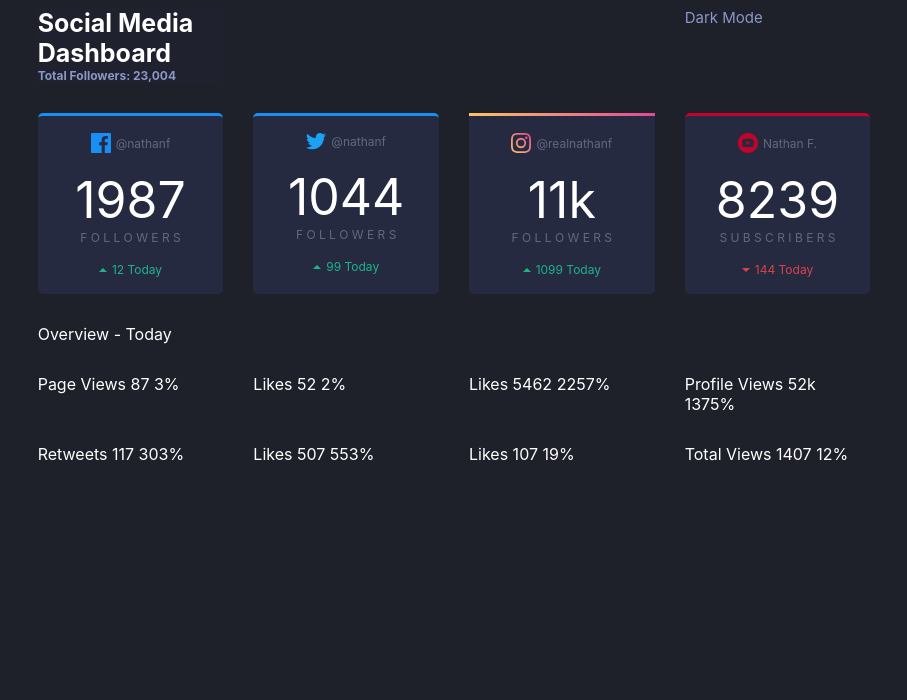
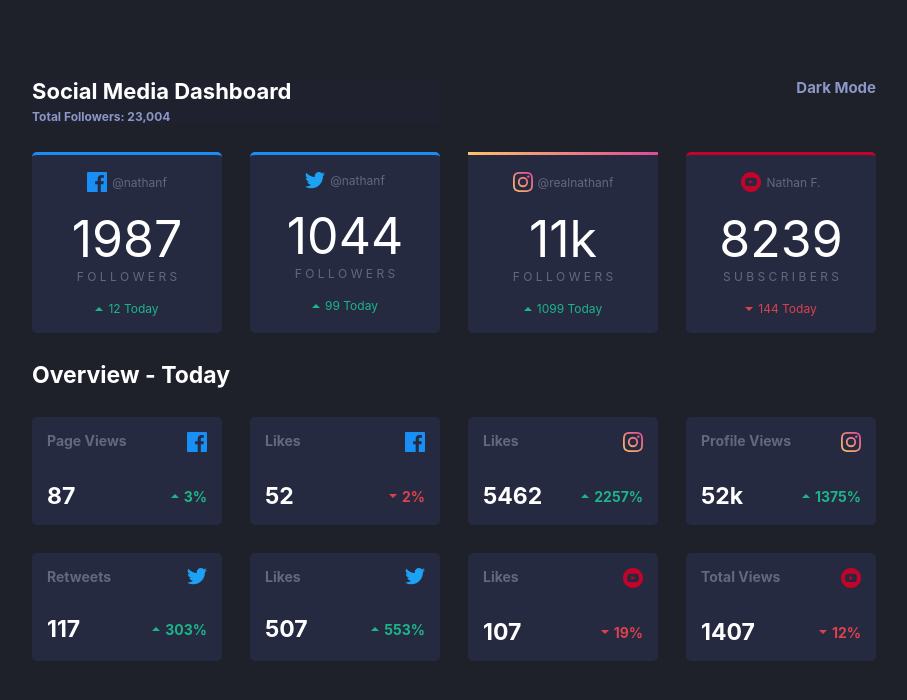
Before and after one commit to nadinexann/social-media-dashboard, a plain HTML site: page index2.html in a window 1280 px wide. Shown: the whole page, without its empty margins (186-1093 px from the left). Drawn offline with Linux system fonts and the light colour scheme.

Commit message:
finish the layout
Signed-off-by: Villaluz Nadine-Ann <Nadine-Ann.Villaluz@kontron.com>

```diff
--- a/index2.html
+++ b/index2.html
@@ -2,13 +2,17 @@
 <html lang="en">
 <head>
   <meta charset="UTF-8">
-  <meta name="viewport" content="width=device-width, initial-scale=1.0"> <!-- displays site properly based on user's device -->
+  <meta name="viewport" content="width=device-width, initial-scale=1.0">
+  <style>
 
+
+  </style>
   <link rel="icon" type="image/png" sizes="32x32" href="./images/favicon-32x32.png">
 
   <link rel="stylesheet" href="styles2.css">
 </head>
 <body>
+
 <div class="grid-container">
 <div class="title">
   Social Media Dashboard
@@ -96,43 +100,95 @@
   </div>
   <div>
   </div>
-  <div class="fifth">Page Views
-    87
-    3%
+  <div class="fifth">
+    <div class="firstRow">
+      <div>Page Views</div>
+      <img src="/social-media-dashboard/images/icon-facebook.svg"></div>
+    <div class="secondRow"> <div class="smallNumber">
+      87 </div>
+      <div class="updatePer">
+        <img src="/social-media-dashboard/images/icon-up.svg">
+        <div class="percentageUp">3%</div></div>
+      </div>
   </div>
-  <div class="sixth">Likes
-    52
-    2%
+  <div class="sixth">
+    <div class="firstRow">
+      <div>Likes</div>
+      <img src="/social-media-dashboard/images/icon-facebook.svg"></div>
+    <div class="secondRow"> <div class="smallNumber">
+      52 </div>
+      <div class="updatePer">
+        <img src="/social-media-dashboard/images/icon-down.svg">
+        <div class="percentageDown">2%</div></div>
+    </div>
   </div>
-  <div class="seventh">Likes
-    5462
-    2257%
+  <div class="seventh">
+    <div class="firstRow">
+      <div>Likes</div>
+      <img src="/social-media-dashboard/images/icon-instagram.svg"></div>
+    <div class="secondRow"> <div class="smallNumber">
+      5462 </div>
+      <div class="updatePer">
+        <img src="/social-media-dashboard/images/icon-up.svg">
+        <div class="percentageUp">2257%</div></div>
+    </div>
   </div>
   <div class="eighth">
-    Profile Views
-    52k
-    1375%
+    <div class="firstRow">
+      <div>Profile Views</div>
+      <img src="/social-media-dashboard/images/icon-instagram.svg"></div>
+    <div class="secondRow"> <div class="smallNumber">
+      52k </div>
+      <div class="updatePer">
+        <img src="/social-media-dashboard/images/icon-up.svg">
+        <div class="percentageUp">1375%</div></div>
+    </div>
   </div>
   <div class="nineth">
-    Retweets
-    117
-    303%
+    <div class="firstRow">
+      <div>Retweets</div>
+      <img src="/social-media-dashboard/images/icon-twitter.svg"></div>
+    <div class="secondRow"> <div class="smallNumber">
+      117 </div>
+      <div class="updatePer">
+        <img src="/social-media-dashboard/images/icon-up.svg">
+        <div class="percentageUp">303%</div></div>
+    </div>
   </div>
   <div class="tenth">
-    Likes
-    507
-    553%
+    <div class="firstRow">
+      <div>Likes</div>
+      <img src="/social-media-dashboard/images/icon-twitter.svg"></div>
+    <div class="secondRow"> <div class="smallNumber">
+      507 </div>
+      <div class="updatePer">
+        <img src="/social-media-dashboard/images/icon-up.svg">
+        <div class="percentageUp">553%</div></div>
+    </div>
   </div>
   <div class="eleventh">
-    Likes
-    107
-    19%
+    <div class="firstRow">
+      <div>Likes</div>
+      <img src="/social-media-dashboard/images/icon-youtube.svg"></div>
+    <div class="secondRow"> <div class="smallNumber">
+      107 </div>
+      <div class="updatePer">
+        <img src="/social-media-dashboard/images/icon-down.svg">
+        <div class="percentageDown">19%</div></div>
+    </div>
   </div>
   <div class="twelfth">
-    Total Views
-    1407
-    12%
+    <div class="firstRow">
+      <div>Total Views</div>
+      <img src="/social-media-dashboard/images/icon-youtube.svg"></div>
+    <div class="secondRow"> <div class="smallNumber">
+      1407 </div>
+      <div class="updatePer">
+        <img src="/social-media-dashboard/images/icon-down.svg">
+        <div class="percentageDown">12%</div></div>
+    </div>
   </div>
+
 </div>
 
 
--- a/styles2.css
+++ b/styles2.css
@@ -1,23 +1,29 @@
 .grid-container {
     display: grid;
+    max-width: 1440px;
+    margin: 0 auto;
     grid-template-columns: repeat(6, 1fr);
     grid-template-rows:minmax(50px, auto);
     color:white;
     font-family: "Inter", sans-serif;
-    gap: 30px;
+    gap: 28px;
 }
 body {
     background-color:  hsl(230, 17%, 14%);
+    margin: 0;
 }
 .title {
     display: flex;
-    grid-column:2/3;
-    grid-row:0/1;
+    grid-column:2/4;
+    grid-row:2;
     background-color:hsl(232, 19%, 15%);
     flex-direction: column;
-    font-size: 25px;
+    justify-content: flex-end;
+    gap:5px;
+    font-size: 22px;
     font-weight: 700;
 }
+
 .inter {
             font-family: "Inter", sans-serif;
             font-optical-sizing: auto;
@@ -30,14 +36,18 @@ color: hsl(228, 34%, 66%);
     font-size: 12px;
 }
 .darkMode {
+    display: flex;
     color: hsl(228, 34%, 66%);
+    font-weight: 700;
     font-size: 15px;
-
+    grid-row:2;
+    grid-column: 5;
+    justify-content: flex-end;
 }
 .first {
     display: flex;
     grid-column:2;
-    grid-row:2;
+    grid-row:3;
     flex-direction: column;
     align-items: center;
     background-color: hsl(228, 28%, 20%);
@@ -50,7 +60,7 @@ color: hsl(228, 34%, 66%);
 .second {
     display: flex;
     grid-column: 3;
-    grid-row: 2;
+    grid-row: 3;
     flex-direction: column;
     align-items: center;
     background-color: hsl(228, 28%, 20%);
@@ -64,7 +74,7 @@ color: hsl(228, 34%, 66%);
 .third {
     display: flex;
     grid-column: 4;
-    grid-row: 2;
+    grid-row: 3;
     flex-direction: column;
     align-items: center;
     background-color: hsl(228, 28%, 20%);
@@ -79,7 +89,7 @@ color: hsl(228, 34%, 66%);
 .fourth {
     display: flex;
     grid-column: 5;
-        grid-row: 2;
+    grid-row: 3;
     flex-direction: column;
     align-items: center;
     background-color: hsl(228, 28%, 20%);
@@ -92,56 +102,105 @@ color: hsl(228, 34%, 66%);
 
 .overview {
     display: flex;
-    grid-column: 2;
-    grid-row: 3;
+    grid-column: 2/6;
+    grid-row: 4;
 }
 
 .fifth {
         display: flex;
         grid-column: 2;
-        grid-row: 4;
+        grid-row: 5;
+        flex-direction: column;
+        background-color: hsl(228, 28%, 20%);
+        color:hsl(228, 12%, 44%);
+        font-size: 14px;
+        font-weight: 700;
+        border-radius: 5px;
+
 }
-
 .sixth {
         display: flex;
         grid-column: 3;
-        grid-row: 4;
+        grid-row: 5;
+    flex-direction: column;
+    background-color: hsl(228, 28%, 20%);
+    color:hsl(228, 12%, 44%);
+    font-size: 14px;
+    font-weight: 700;
+    border-radius: 5px;
 }
+
 
 .seventh {
     display: flex;
     grid-column: 4;
-        grid-row: 4;
+    grid-row: 5;
+    flex-direction: column;
+    background-color: hsl(228, 28%, 20%);
+    color:hsl(228, 12%, 44%);
+    font-size: 14px;
+    font-weight: 700;
+    border-radius: 5px;
 }
 
 .eighth {
     display: flex;
     grid-column: 5;
-        grid-row: 4;
+    grid-row: 5;
+    flex-direction: column;
+    background-color: hsl(228, 28%, 20%);
+    color:hsl(228, 12%, 44%);
+    font-size: 14px;
+    font-weight: 700;
+    border-radius: 5px;
 }
 
 .nineth {
     display: flex;
     grid-column: 2;
-        grid-row: 5;
+    grid-row: 6;
+    flex-direction: column;
+    background-color: hsl(228, 28%, 20%);
+    color:hsl(228, 12%, 44%);
+    font-size: 14px;
+    font-weight: 700;
+    border-radius: 5px;
 }
 
 .tenth {
     display: flex;
     grid-column: 3;
-        grid-row: 5;
+    grid-row: 6;
+    flex-direction: column;
+    background-color: hsl(228, 28%, 20%);
+    color:hsl(228, 12%, 44%);
+    font-size: 14px;
+    font-weight: 700;
+    border-radius: 5px;
 }
 
 .eleventh {
     display: flex;
     grid-column: 4;
-        grid-row: 5;
+    grid-row: 6;
+    flex-direction: column;
+    background-color: hsl(228, 28%, 20%);
+    color:hsl(228, 12%, 44%);
+    font-size: 14px;
+    font-weight: 700;
+    border-radius: 5px;
 }
 
 .twelfth {
     display: flex;
     grid-column: 5;
-        grid-row: 5;
+    grid-row: 6;
+    flex-direction: column;
+    background-color: hsl(228, 28%, 20%);
+    color:hsl(228, 12%, 44%);
+    font-size: 14px;
+    font-weight: 700;
+    border-radius: 5px;
 }
 .account{
     display: flex;
@@ -173,3 +232,56 @@ color: hsl(228, 34%, 66%);
     align-items: center;
     gap: 5px;
 }
+.overview{
+    color:white;
+    font-family: "Inter", sans-serif;
+    font-size: 23px;
+    font-weight: 700;
+}
+.firstRow{
+    display: flex;
+    justify-content: space-between;
+    padding: 15px;
+}
+.secondRow{
+    display: flex;
+    justify-content: space-between;
+    padding: 15px;
+}
+.smallNumber{
+    color:white;
+    font-family: "Inter", sans-serif;
+    font-size: 23px;
+    font-weight: 700;
+}
+.percentageUp{
+    display: flex;
+    color: hsl(163, 72%, 41%);
+    gap: 5px;
+}
+.percentageDown{
+    display: flex;
+    color: hsl(356, 69%, 56%);
+    gap: 5px;
+}
+.updatePer{
+    display: flex;
+    flex-direction: row;
+    align-items: center;
+    gap: 5px;
+}
+@media screen and (max-width: 576px) {
+    .grid-container {
+        display: block;
+        max-width: none;
+        margin: 15px;
+        gap: 20px 0;
+    }
+    .title, .darkMode, .overview, .follower, .first, .second, .third, .fourth,
+    .fifth, .sixth, .seventh, .eighth, .nineth, .tenth, .eleventh, .twelfth {
+        width: 100%;
+        grid-column: auto;
+        grid-row: auto;
+        margin-bottom: 20px;
+    }
+}
```
Lines whose indentation alone changed are shown as unchanged.
